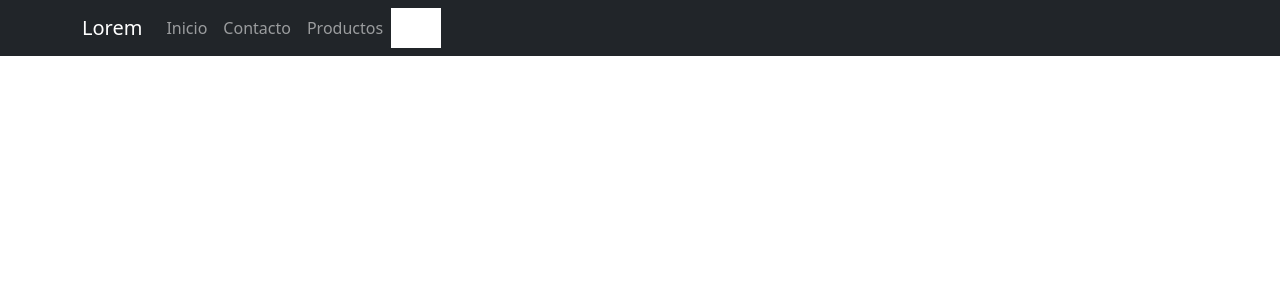
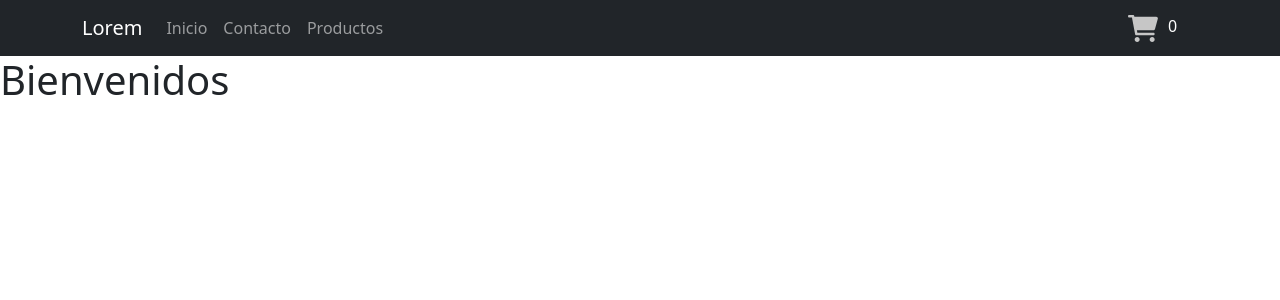
Before and after one commit to Cecilita17/ecommerce-ferreri, a React (Create React App) app: page / in a window 1280 px wide. Shown: the top 300 px of the page. Built offline with nearby package versions, Linux system fonts and the light colour scheme.

Commit message:
primer entrega proyecto final

```diff
--- a/src/App.js
+++ b/src/App.js
@@ -1,11 +1,13 @@
 import './App.css';
 import NavBar from './components/Navbar/NavBar';
 import 'bootstrap/dist/css/bootstrap.min.css';
+import ItemListContainer from './components/ItemListContainer/ItemListContainer';
 
 function App() {
   return (
     <>
-      <NavBar/>
+      <NavBar />
+      <ItemListContainer greeting= {'Bienvenidos'} />
     </>
   );
 }
--- a/src/components/CartWidget/CartWidget.css
+++ b/src/components/CartWidget/CartWidget.css
@@ -1,9 +1,16 @@
 .div{
-    width: 50px;
-    background-color: white ;
+    width: 70px;
+    color: white;
 }
 
-.fa-cart-shopping{
+/* .fa-cart-shopping{
     background-color:rgb(144, 144, 144) !important ;
     font-size: 30px !important;
+} */
+
+.cart {
+    fill: white;
+    width: 30px;
+    margin-right: 10px;
+
 }
--- a/src/components/CartWidget/CartWidget.jsx
+++ b/src/components/CartWidget/CartWidget.jsx
@@ -1,12 +1,23 @@
 import React from 'react'
 import './CartWidget.css'
+import cart from '../../assets/cart-shopping-solid.svg'
 
-const CartWidget = ({icon}) => {
+const CartWidget = () => {
   return (
-    <div className='div' >
-        <i className={icon}  ></i>
+    <div className='div'>
+      <img src={cart} alt="cart" className='cart' />
+      0
     </div>
+
   )
 }
 
+/* const CartWidget = ({icon}) => {
+  return (
+    <div className='div' >
+        <i className={icon} ></i>
+    </div>
+  )
+} */
+
 export default CartWidget
--- a/src/components/ItemListContainer/ItemListContainer.jsx
+++ b/src/components/ItemListContainer/ItemListContainer.jsx
@@ -1,8 +1,8 @@
 import React from 'react'
 
-const ItemListContainer = () => {
+const ItemListContainer = ({greeting}) => {
   return (
-    <div>ItemListContainer</div>
+    <h1>{greeting}</h1>
   )
 }
 
--- a/src/components/Navbar/NavBar.jsx
+++ b/src/components/Navbar/NavBar.jsx
@@ -7,7 +7,7 @@ import CartWidget from "../CartWidget/CartWidget";
 
 const NavBar = () => {
   return (
-    <>
+
      <Navbar bg="dark" variant="dark">
       <Container>
         <Navbar.Brand href="#home">Lorem</Navbar.Brand>
@@ -15,11 +15,11 @@ const NavBar = () => {
           <Nav.Link href="#home">Inicio</Nav.Link>
           <Nav.Link href="#features">Contacto</Nav.Link>
           <Nav.Link href="#pricing">Productos</Nav.Link>
-    <CartWidget icon="fa-solid fa-cart-shopping" />
         </Nav>
+        <CartWidget icon="fa-solid fa-cart-shopping" />
       </Container>
     </Navbar>
-    </>
+
 
   );
 };
```
Also changed, not shown: src/assets/cart-shopping-solid.svg (added).
